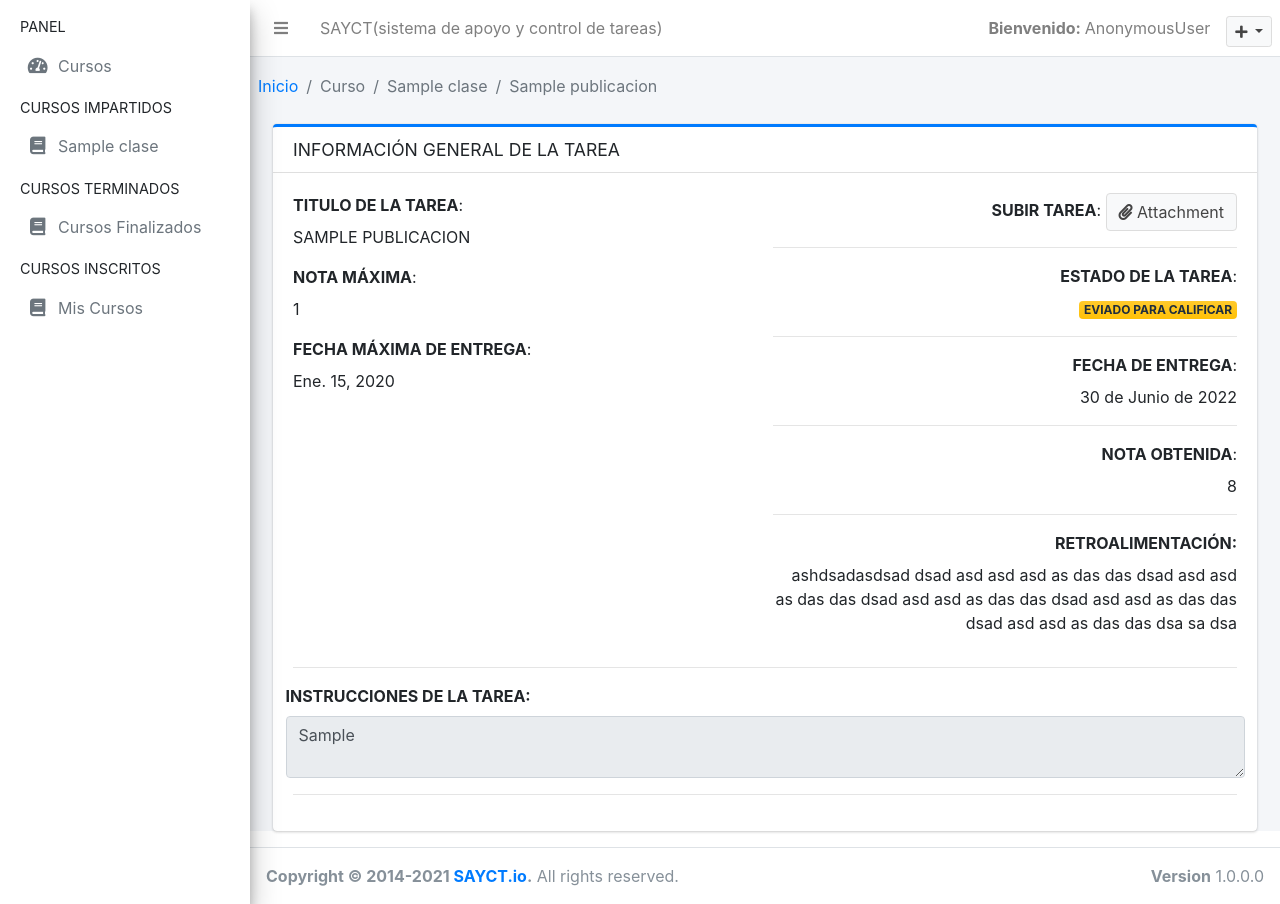
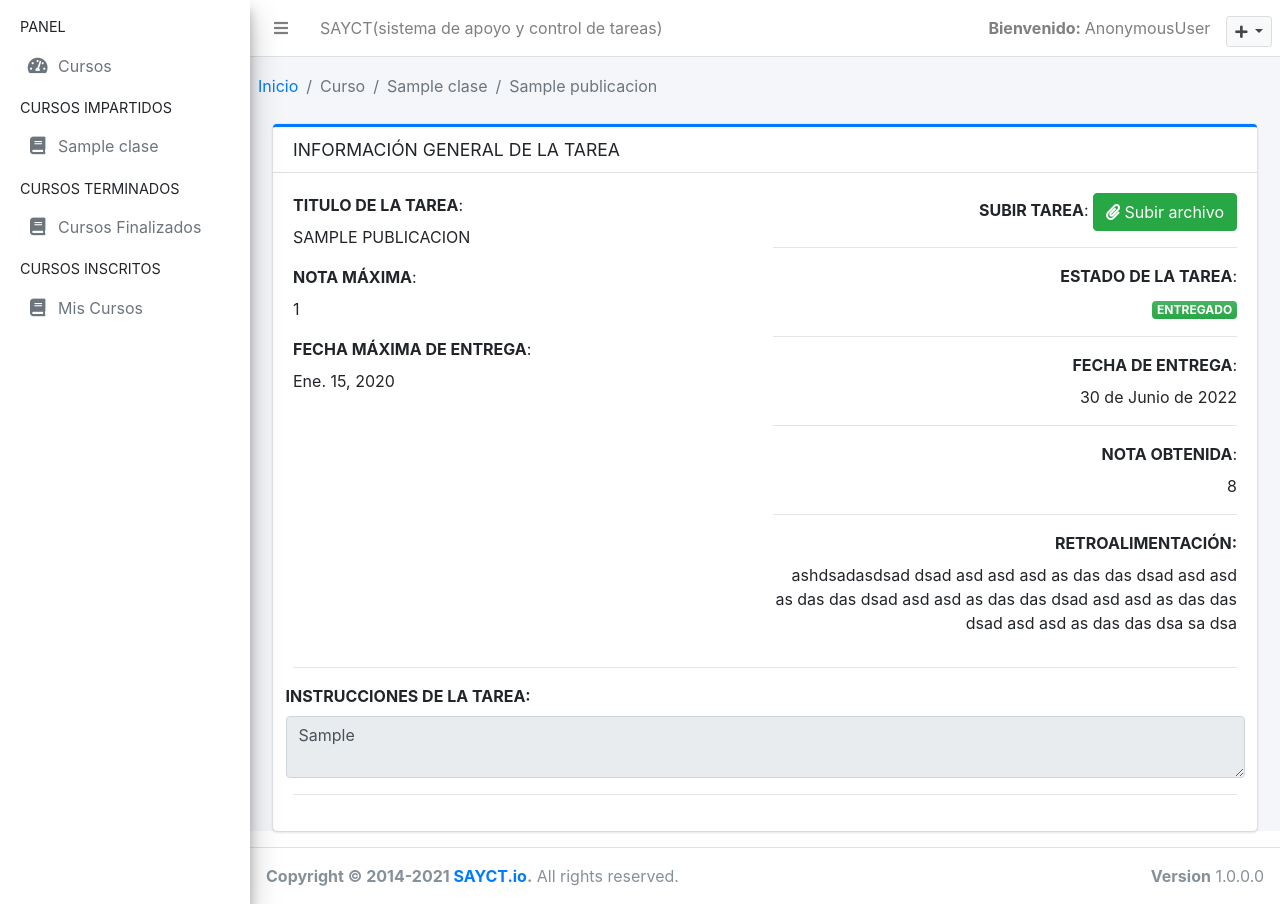
Before and after one commit to KevinPeraltaF/tesis_app, a Django app: template templates/clase/estudiante/ver_tarea_estudiante.html in a window 1280 px wide. Run offline with Django 3.2, Linux system fonts and the light colour scheme; tables that the repository leaves empty hold one stand-in row (values such as "Sample post"); the template is opened without the code that fills it: values that come from a table or form of the project are taken from there, most other values are stand-ins (such as "Sample title", 1, 10 or a date in 2020); some libraries are stand-ins or nearby versions; some web fonts are replaced.

Commit message:
estudiante ver tarea

```diff
--- a/templates/clase/estudiante/ver_tarea_estudiante.html
+++ b/templates/clase/estudiante/ver_tarea_estudiante.html
@@ -40,14 +40,26 @@
                         <div class="text-xl-right">
 
                             <label class="info-box-text">SUBIR TAREA</label>:
-                            <div class="btn btn-default btn-file">
-                                <i class="fas fa-paperclip"></i> Attachment
+                            <div class="btn btn-success btn-file">
+                                <i class="fas fa-paperclip"></i> Subir archivo
                                 <input type="file" name="attachment">
                             </div>
                             <hr>
 
                             <label href="javascript:;" class="info-box-text">ESTADO DE LA TAREA</label>:
-                            <p><span class="badge badge-sm bg-gradient-warning">EVIADO PARA CALIFICAR</span></p>
+                            <p>
+                                {% if tarea.obtener_tarea.estado_tarea == 1 %}
+                                    <span class="badge badge-sm bg-gradient-success">{{ tarea.obtener_tarea.get_estado_tarea_display }}</span>
+                                {% endif %}
+
+                            {% if tarea.obtener_tarea.estado_tarea == 2 %}
+                                    <span class="badge badge-sm bg-gradient-warning">{{ tarea.obtener_tarea.get_estado_tarea_display }}</span>
+                                {% endif %}
+
+                            {% if tarea.obtener_tarea.estado_tarea == 3 %}
+                                    <span class="badge badge-sm bg-gradient-danger">{{ tarea.obtener_tarea.get_estado_tarea_display }}</span>
+                                {% endif %}
+                            </p>
                             <hr>
                             <label href="javascript:;" class="info-box-text"> FECHA DE ENTREGA</label>:
                             <p>30 de Junio de 2022</p>
@@ -56,7 +68,8 @@
                             <p>8</p>
                             <hr>
                             <label> RETROALIMENTACIÓN: </label>
-                            <p>ashdsadasdsad dsad asd asd asd as das das dsad asd asd as das das dsad asd asd as das das dsad asd asd as das das dsad asd asd as das das dsa sa dsa </p>
+                            <p>ashdsadasdsad dsad asd asd asd as das das dsad asd asd as das das dsad asd asd as das das
+                                dsad asd asd as das das dsad asd asd as das das dsa sa dsa </p>
 
                         </div>
                     </div>
--- a/tesis/models.py
+++ b/tesis/models.py
@@ -122,6 +122,9 @@ class Publicacion(ModeloBase):
     def obtener_detalle_video(self):
         return self.detallepublicacionvideo_set.filter(status=True)[0]
 
+    def obtener_tarea(self):
+        return self.detallepublicaciontarea_set.get()
+
 ESTADO_TAREA = (
     (1, u"ENTREGADO"),
     (2, u"ENVIADO PARA CALIFICAR"),
```
Also changed, not shown: tesis/view_clase.py (+10 -6 lines).
